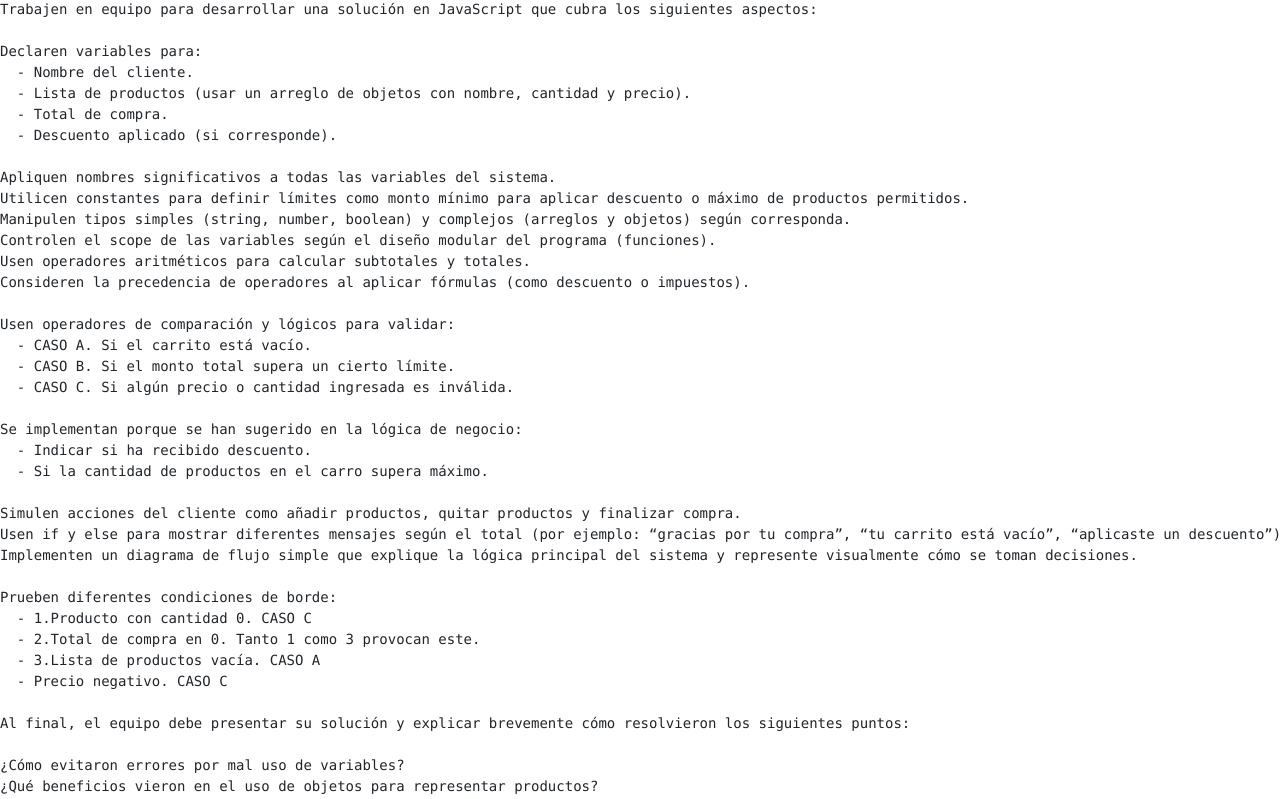
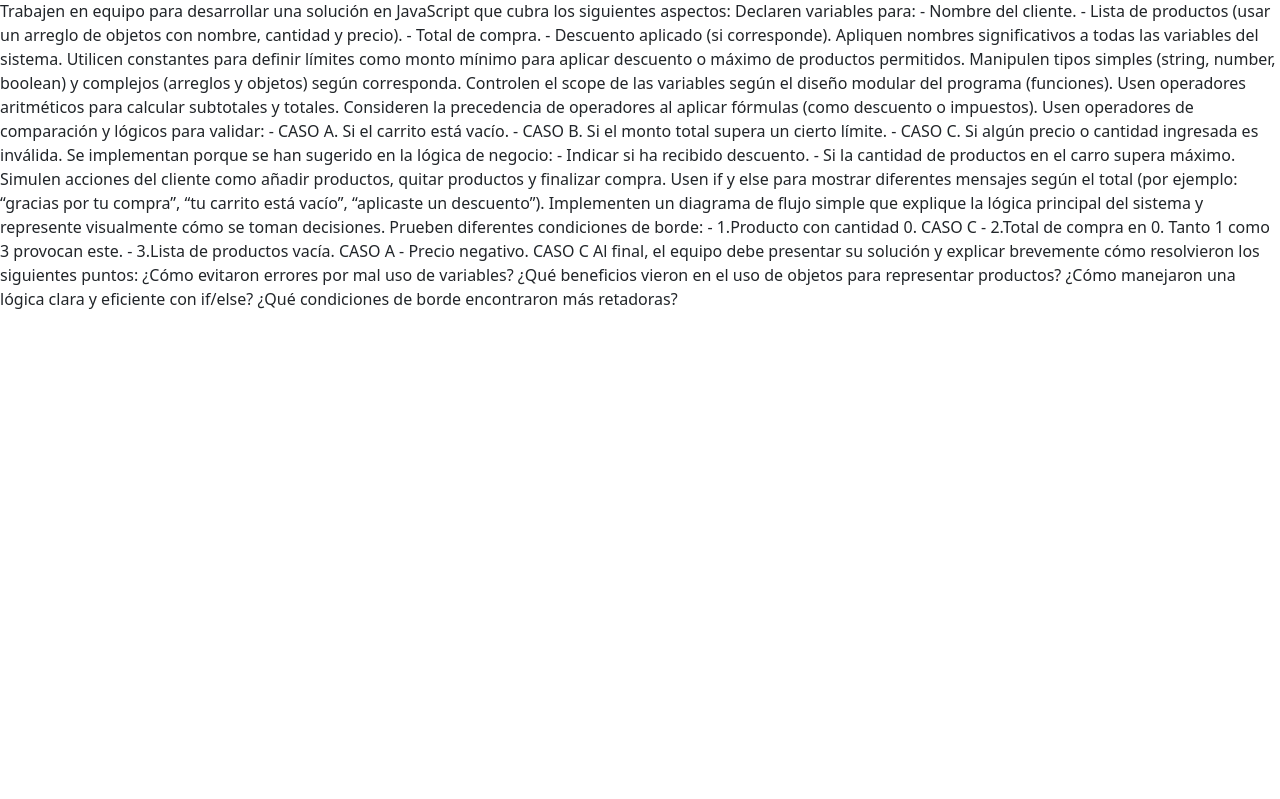
Before and after one commit to gh-de-carlos/ae2-team_carrito-compras, a plain HTML site: page index.html in a window 1280 px wide. Shown: the part 201-1000 px from the top of the page. After the commit the page ends 800 px from the top, so only its background shows below. Drawn offline with nearby package versions, Linux system fonts and the light colour scheme.

Commit message:
docs: ordena y comenta requerimiento
at /assets/js/main.js

```diff
--- a/index.html
+++ b/index.html
@@ -26,7 +26,7 @@
       <p>Un supermercado quiere implementar un sistema básico en JavaScript que registre las compras de los clientes en una terminal de autoservicio. El sistema debe almacenar información del cliente y los productos que va añadiendo al carrito, calcular el total, aplicar descuentos si se superan ciertos montos, y validar condiciones como carritos vacíos o valores inválidos. El objetivo es que el equipo diseñe la lógica utilizando variables correctamente y domine los operadores, tipos de datos y control de flujo</p>
     </hgroup>
     <h1>Actividad</h1>
-    <pre>
+    <p>
 Trabajen en equipo para desarrollar una solución en JavaScript que cubra los siguientes aspectos:
 
 Declaren variables para:
@@ -67,7 +67,7 @@ Al final, el equipo debe presentar su solución y explicar brevemente cómo reso
 ¿Qué beneficios vieron en el uso de objetos para representar productos?
 ¿Cómo manejaron una lógica clara y eficiente con if/else?
 ¿Qué condiciones de borde encontraron más retadoras?
-    </pre>
+    </p>
 
   </body>
 
```
Also changed, not shown: assets/js/main.js (+80 -1 lines).
